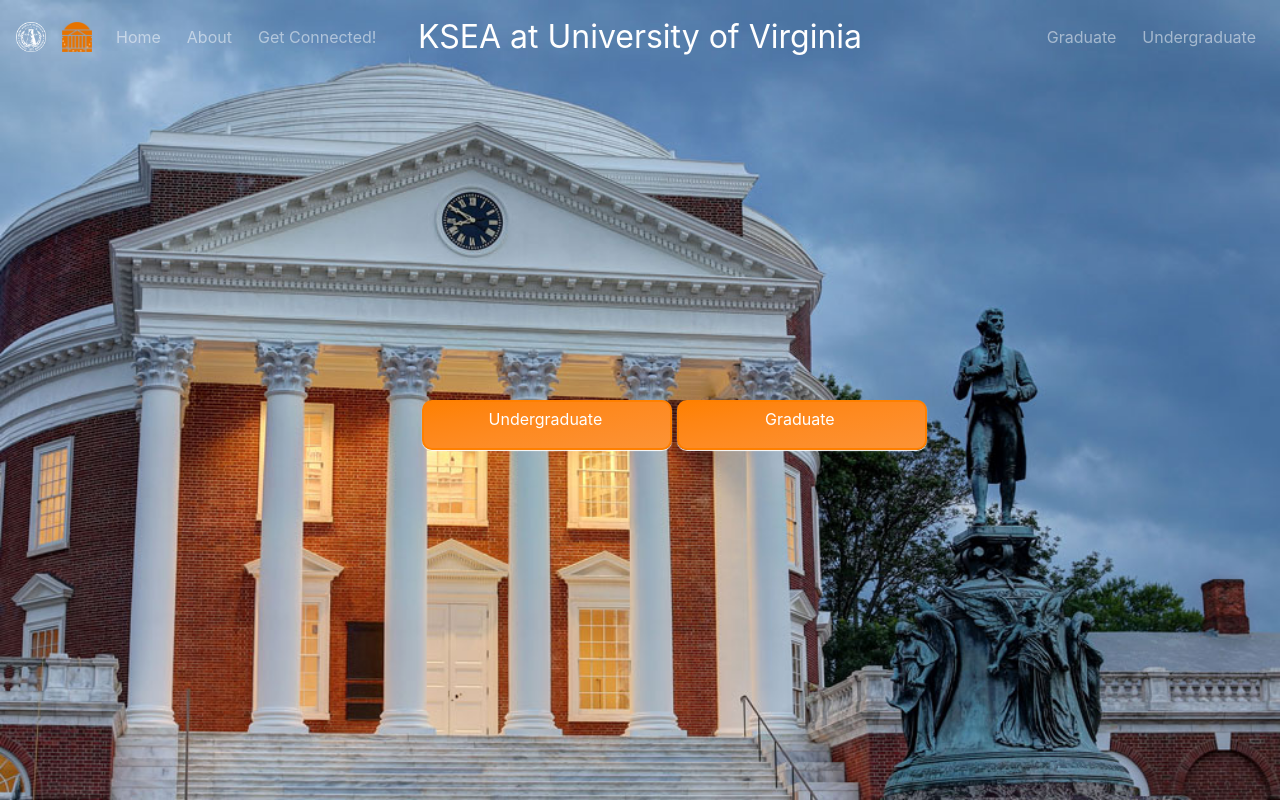
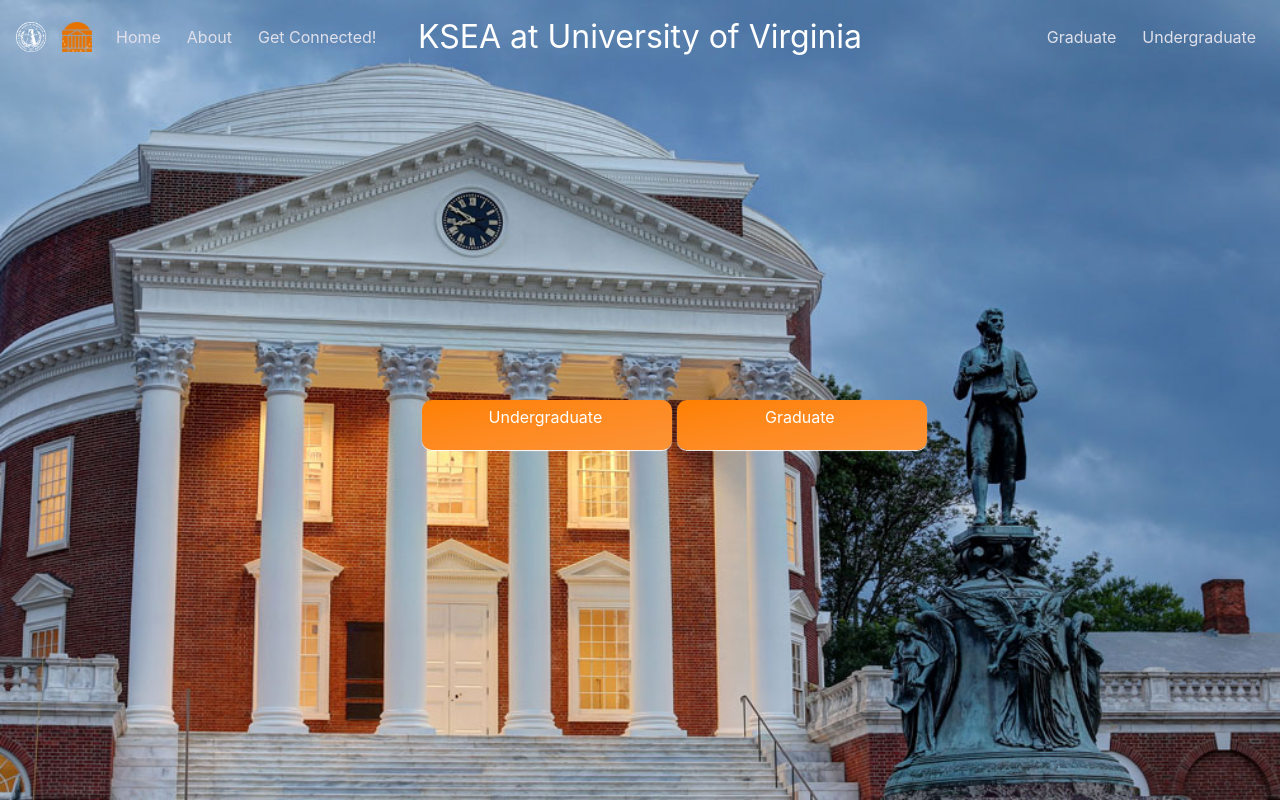
Before and after one commit to hyunsukr/KSEAatUVa, a website: page home.html in a window 1280 px wide. Drawn offline with nearby package versions, Linux system fonts and the light colour scheme.

Commit message:
topnavbarcolor

```diff
--- a/home.html
+++ b/home.html
@@ -86,7 +86,6 @@
     padding: 0.3em 1em;
     text-decoration: none;
     color: #fff;
-    border: solid 2px #FF8000;
     background-image: linear-gradient(to right bottom, #ff8000, #fe8514, #fe8a21, #fd8e2c, #fc9335);;
     border-radius: 10px;
     box-shadow:0 1px 1px #fff;
@@ -100,7 +99,6 @@
 
 .square_btn:hover {
     background-image: linear-gradient(to right bottom, #000080, #060493, #0c0aa6, #1210b9, #1717cd);
-    border: solid 2px #000080;
     color: white;
 }
 
@@ -122,13 +120,13 @@
                             </a>
                           </li>
             <li class="nav-item" style="padding-right:10px">
-                <a class="nav-link" href="/">Home</a>
+                <a class="nav-link" href="/"><span style="color:#e0e0eb">Home</span></a>
             </li>
             <li class="nav-item" style="padding-right:10px">
-                <a class="nav-link" href="/about">About</a>
+                <a class="nav-link" href="/about"><span style="color:#e0e0eb">About</span></a>
             </li>
             <li class="nav-item" style="padding-right:10px">
-                    <a class="nav-link" href="/kconnect">Get Connected!</a>
+                    <a class="nav-link" href="/kconnect"><span style="color:#e0e0eb">Get Connected!</span></a>
                 </li>
         </ul>
     </div>
@@ -141,10 +139,10 @@
     <div class="navbar-collapse collapse w-100 order-3 dual-collapse2">
         <ul class="navbar-nav ml-auto">
             <li class="nav-item">
-                <a class="nav-link" href="/homegraduate">Graduate</a>
+                <a class="nav-link" href="/homegraduate"><span style="color:#e0e0eb">Graduate</span></a>
             </li>
             <li class="nav-item" style="padding-left:10px">
-                <a class="nav-link" href="/homeundergraduate">Undergraduate</a>
+                <a class="nav-link" href="/homeundergraduate"><span style="color:#e0e0eb">Undergraduate</span></a>
             </li>
         </ul>
     </div>
```
